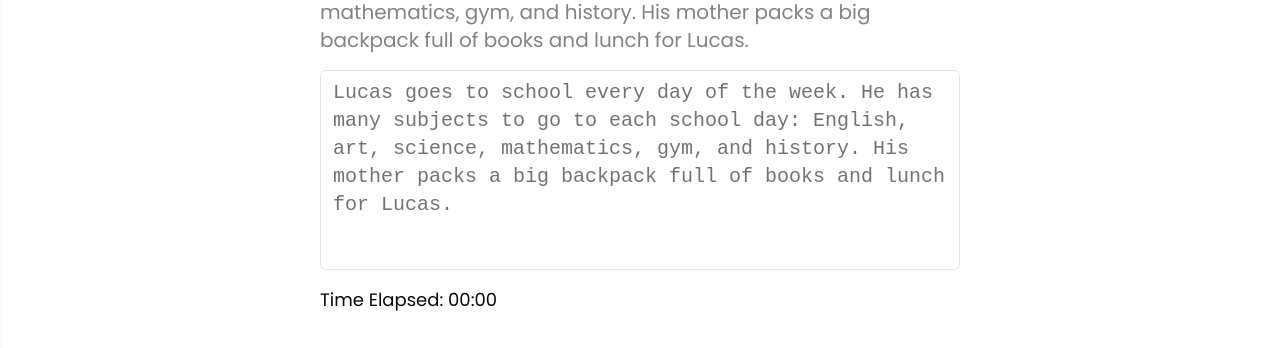
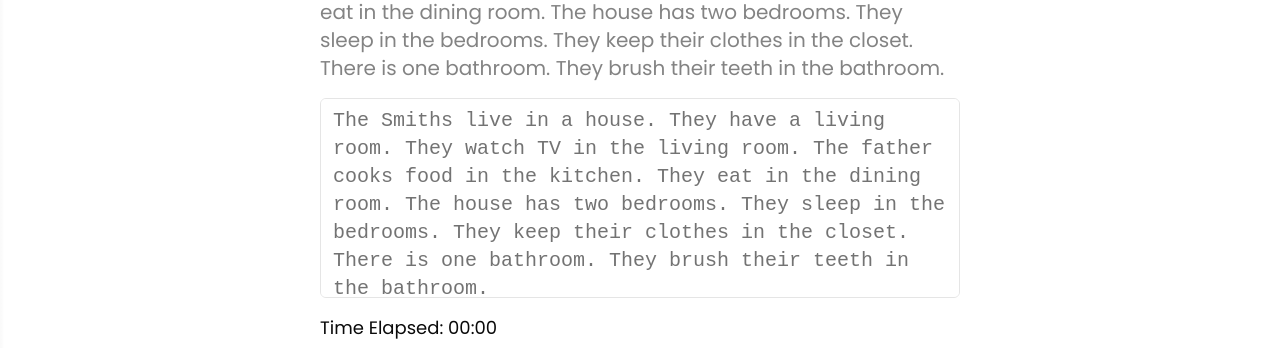
Before and after one commit to L3onardoCZ/pvd-project, a Next.js app: page /typing in a window 1280 px wide. Shown: the part 374-722 px from the top of the page. Built offline with nearby package versions, Linux system fonts and the light colour scheme; no server answers.

Commit message:
new text

```diff
--- a/src/components/TypingSection.tsx
+++ b/src/components/TypingSection.tsx
@@ -12,7 +12,7 @@ export default function TypingSection() {
     const [timeElapsed, setTimeElapsed] = useState<number>(0);
     const totalTextLength: number = 200;
     const text: string =
-        "Lucas goes to school every day of the week. He has many subjects to go to each school day: English, art, science, mathematics, gym, and history. His mother packs a big backpack full of books and lunch for Lucas.";
+        "The Smiths live in a house. They have a living room. They watch TV in the living room. The father cooks food in the kitchen. They eat in the dining room. The house has two bedrooms. They sleep in the bedrooms. They keep their clothes in the closet. There is one bathroom. They brush their teeth in the bathroom.";
 
     useEffect(() => {
         if (progress > 0 && progress < 100) {
```
